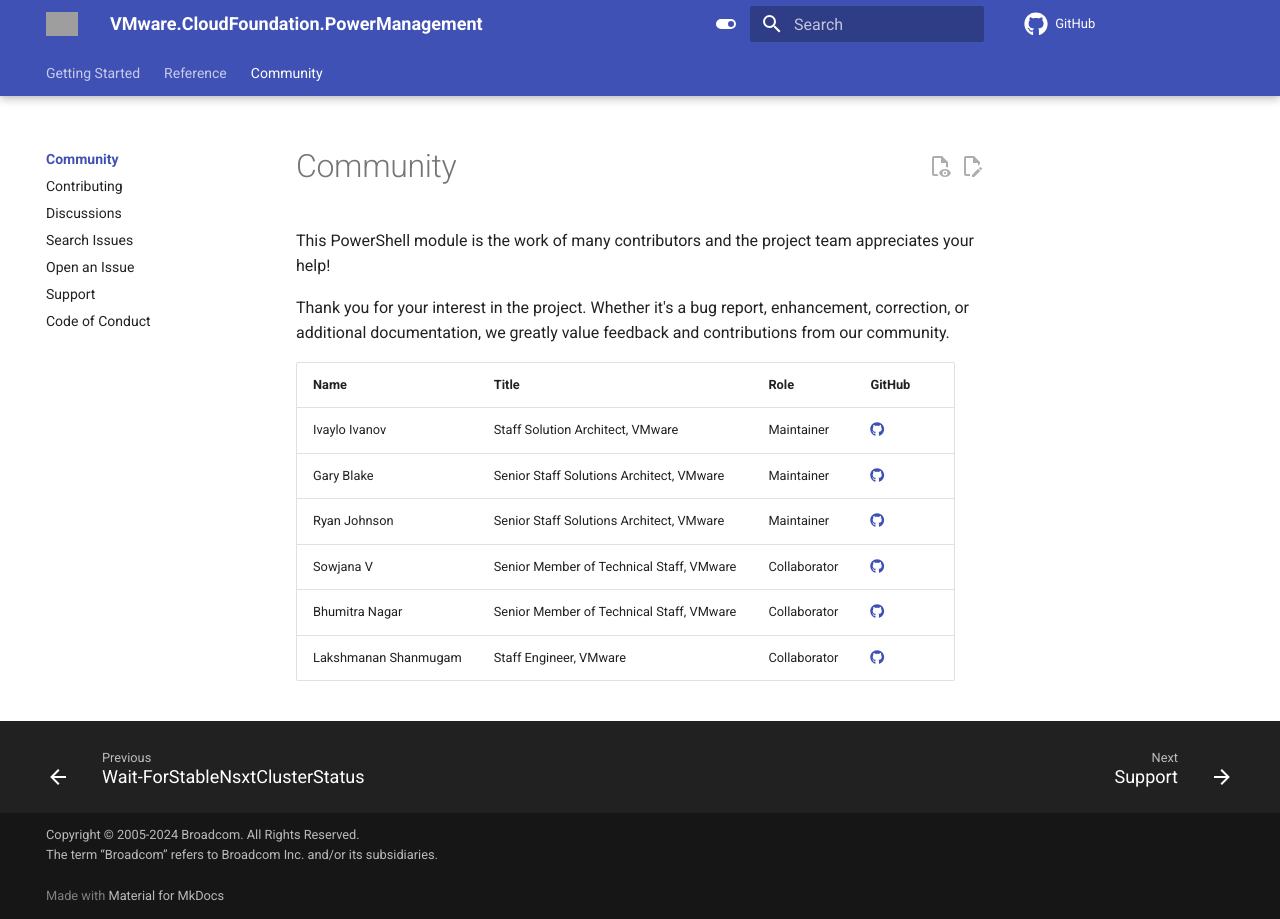
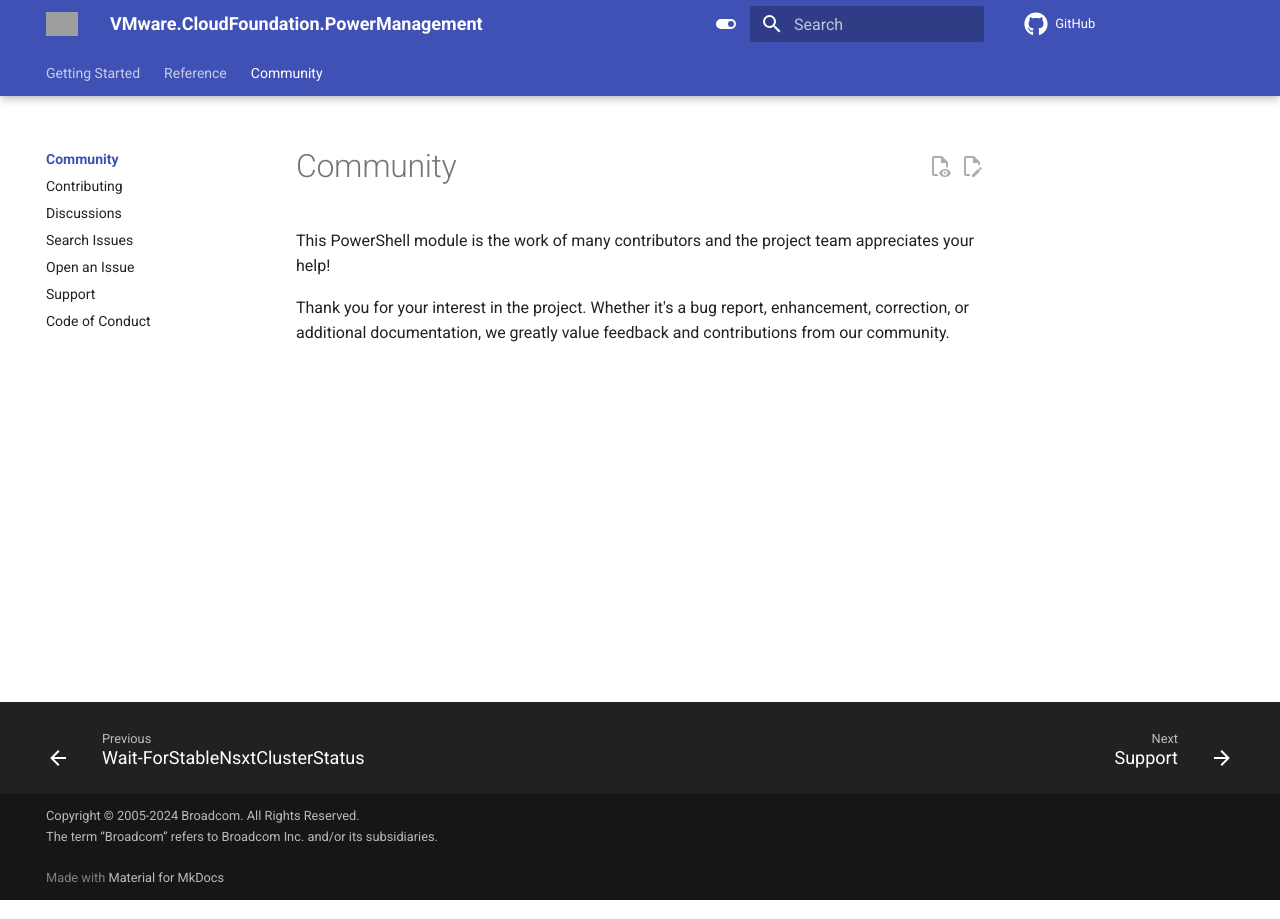
Before and after one commit to vmware/powershell-module-for-vmware-cloud-foundation-power-management, an MkDocs documentation site: the page built from docs/community/index.md, in a window 1280 px wide. Built offline with MkDocs 1.6.1 and Material for MkDocs 9.7.7, drawn with Linux system fonts in a browser that asks for light colours; comment, search, counter and statistics services are not loaded; the version menu is left out; grey boxes are pictures that could not be loaded.

```diff
--- a/docs/community/index.md
+++ b/docs/community/index.md
@@ -4,12 +4,3 @@ This PowerShell module is the work of many contributors and the project team app
 
 Thank you for your interest in the project. Whether it's a bug report, enhancement, correction, or
 additional documentation, we greatly value feedback and contributions from our community.
-
-Name                 | Title                                    | Role         | GitHub                                                            |
----------------------|------------------------------------------|--------------|-------------------------------------------------------------------|
-Ivaylo Ivanov        | Staff Solution Architect, VMware         | Maintainer   | [:fontawesome-brands-github:](https://github.com/joisika)         |
-Gary Blake           | Senior Staff Solutions Architect, VMware | Maintainer   | [:fontawesome-brands-github:](https://github.com/GaryJBlake)      |
-Ryan Johnson         | Senior Staff Solutions Architect, VMware | Maintainer   | [:fontawesome-brands-github:](https://github.com/tenthirtyam)     |
-Sowjana V            | Senior Member of Technical Staff, VMware | Collaborator | [:fontawesome-brands-github:](https://github.com/sowjuec)         |
-Bhumitra Nagar       | Senior Member of Technical Staff, VMware | Collaborator | [:fontawesome-brands-github:](https://github.com/bhumitra)        |
-Lakshmanan Shanmugam | Staff Engineer, VMware                   | Collaborator | [:fontawesome-brands-github:](https://github.com/slakshmanan2706) |
```
Also changed, not shown: docs/community/support.md (+12 -5 lines), docs/index.md (+4 -13 lines), 2 other files.
